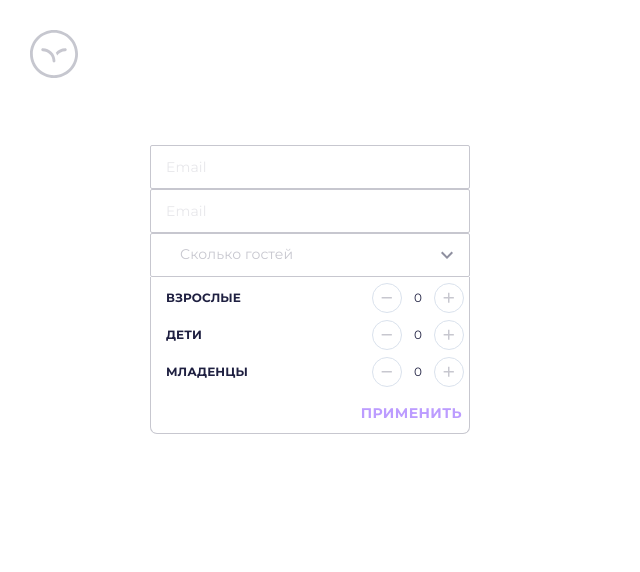
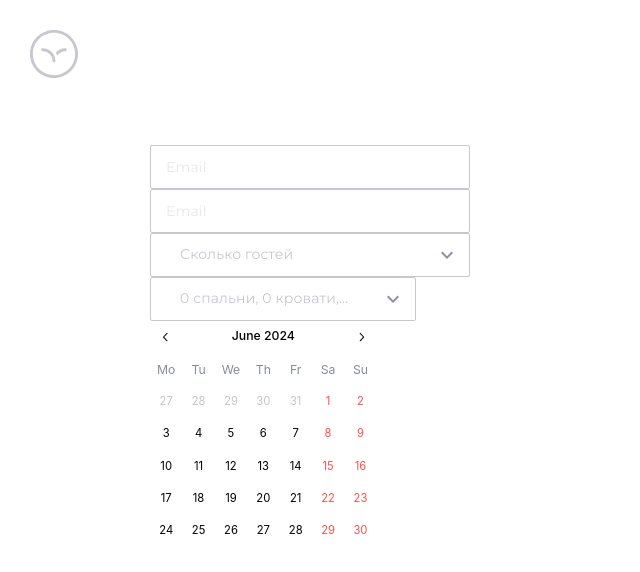
Before and after one commit to PushkinDenis/toxin-hotel-react, a React (Vite) app: page /toxin-hotel-react/form-elements in a window 1280 px wide. Shown: the top 572 px of the page, without its empty margins (0-640 px from the left). Built offline with nearby package versions, Linux system fonts and the light colour scheme.

Commit message:
datepicker component created

```diff
--- /dev/null
+++ b/postcss.config.cjs
@@ -0,0 +1,14 @@
+module.exports = {
+  plugins: {
+    "postcss-preset-mantine": {},
+    "postcss-simple-vars": {
+      variables: {
+        "mantine-breakpoint-xs": "36em",
+        "mantine-breakpoint-sm": "48em",
+        "mantine-breakpoint-md": "62em",
+        "mantine-breakpoint-lg": "75em",
+        "mantine-breakpoint-xl": "88em",
+      },
+    },
+  },
+};
--- a/src/index.scss
+++ b/src/index.scss
@@ -1,5 +1,5 @@
 @use "../src/variables.scss";
-
+@use "@mantine/dates/styles.css";
 :root {
   font-family: Montserrat;
   background-color: var(--color-white);
--- a/src/pages/ui-kit/form-elements/ui/form-elements.tsx
+++ b/src/pages/ui-kit/form-elements/ui/form-elements.tsx
@@ -1,6 +1,6 @@
 import { FC } from "react";
 import { LayoutUiKit } from "@pages";
-import { Dropdown, TextField } from "@shared";
+import { Dropdown, TextField, Demo } from "@shared";
 import styles from "./form-elements.module.scss";
 
 export const FormElements: FC = () => {
@@ -11,6 +11,7 @@ export const FormElements: FC = () => {
         <TextField placeholder={"Email"} />
         <Dropdown items={["ВЗРОСЛЫЕ", "ДЕТИ", "МЛАДЕНЦЫ"]} />
         <Dropdown items={["СПАЛЬНИ", "КРОВАТИ", "ВАННЫЕ КОМНАТЫ"]} />
+        <Demo />
       </div>
     </LayoutUiKit>
   );
--- a/src/shared/index.ts
+++ b/src/shared/index.ts
@@ -2,3 +2,4 @@ export * from "./ui/text-field/text-field";
 export * from "./ui/dropdown/dropdown";
 export * from "./ui/counter/counter.tsx";
 export * from "./ui/button/button.tsx";
+export * from "./ui/daterange-picker/daterange-picker.tsx";
--- a/src/shared/ui/daterange-picker/daterange-picker.tsx
+++ b/src/shared/ui/daterange-picker/daterange-picker.tsx
@@ -0,0 +1,15 @@
+import { DatePicker } from "@mantine/dates";
+import { useState } from "react";
+import { MantineProvider } from "@mantine/core";
+import "@mantine/core/styles.css";
+import "@mantine/dates/styles.css";
+
+export const Demo = () => {
+  const [value, setValue] = useState<[Date | null, Date | null]>([null, null]);
+
+  return (
+    <MantineProvider withCssVariables withGlobalClasses withStaticClasses>
+      <DatePicker type="range" value={value} onChange={setValue} />{" "}
+    </MantineProvider>
+  );
+};
--- a/src/shared/ui/dropdown/dropdown.tsx
+++ b/src/shared/ui/dropdown/dropdown.tsx
@@ -18,7 +18,7 @@ type DropdownProps = {
 export const Dropdown: FC<DropdownProps> = ({ items }) => {
   const [val] = React.useState<number | null>(0);
   const [totalVal, setTotalVal] = React.useState<(number | null)[]>([0, 0, 0]);
-  const [open, setOpen] = React.useState(true);
+  const [open, setOpen] = React.useState(false);
 
   const handleValue = () => {
     if (!totalVal.reduce((accum, item) => (accum! += item!), 0) && items[0] !== "СПАЛЬНИ" && items[1] !== "КРОВАТИ" && items[2] !== "ВАННЫЕ КОМНАТЫ") {
```
Also changed, not shown: package.json (+7 -0 lines), 1 other file (tests, documents, lock files or other folders).
